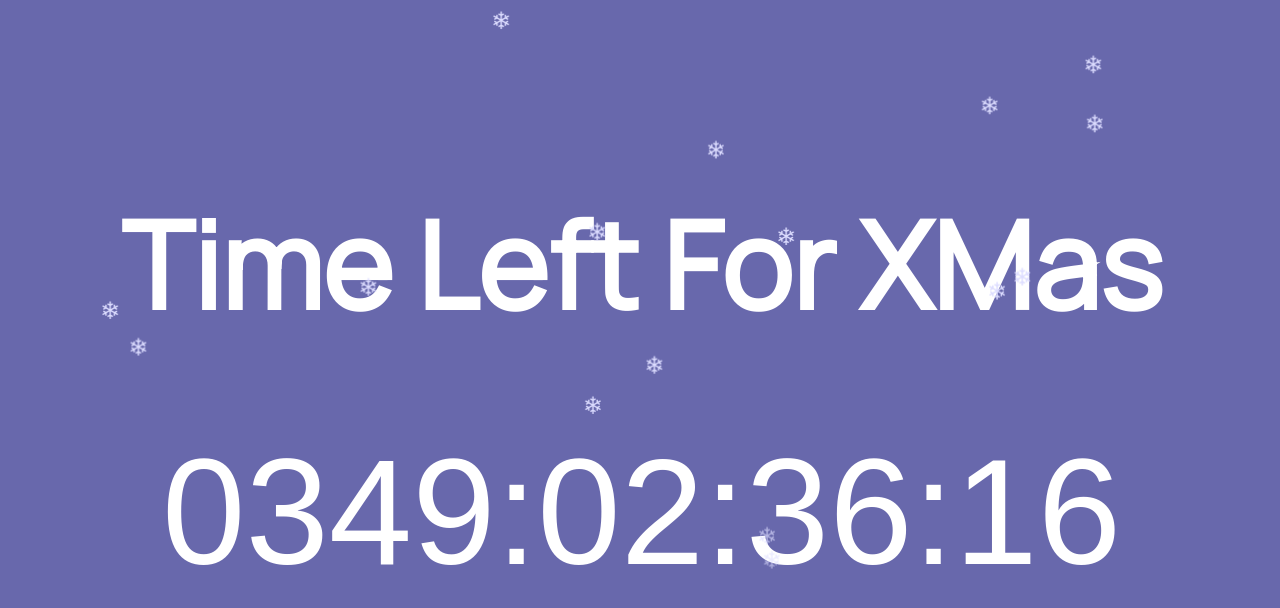
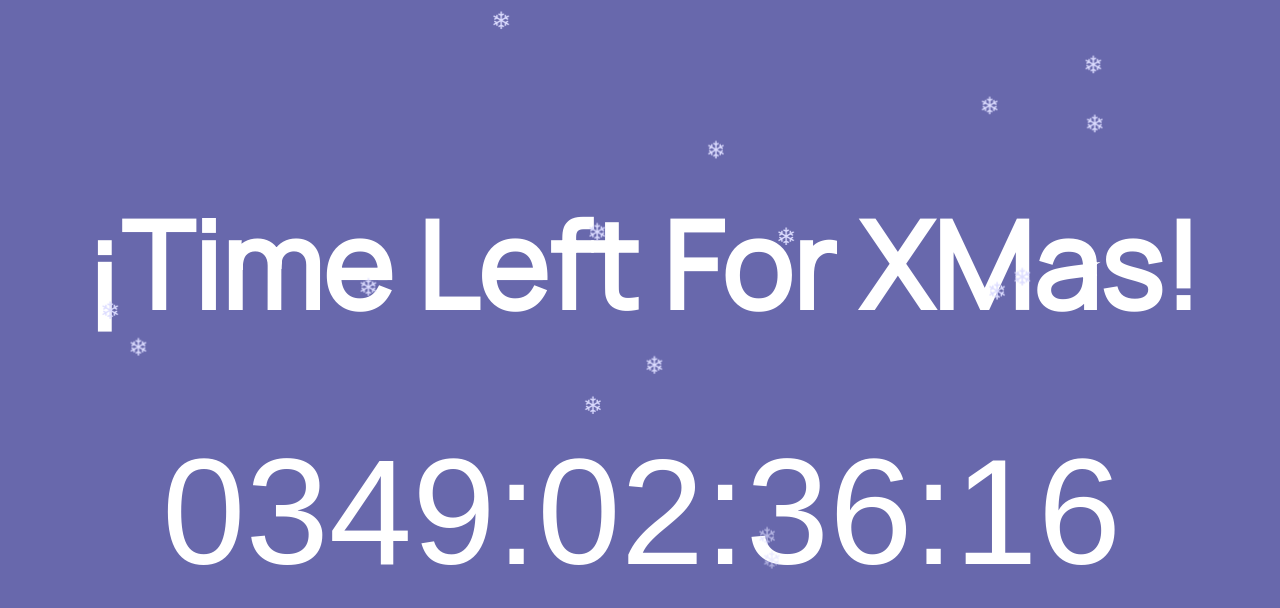
Before and after one commit to Nedbor/New_Year_CountDown, a plain HTML site: page index.html in a window 1280 px wide. Drawn offline with Linux system fonts and the light colour scheme; a web font is replaced by a local one.

Commit message:
Agregar signos de exclamación en el h1 del html

```diff
--- a/index.html
+++ b/index.html
@@ -21,7 +21,7 @@
 
     <div class="escritorio">
 
-            <h1>Time Left For XMas</h1>
+            <h1>¡Time Left For XMas!</h1>
 
         <div class="contador">
 
```
